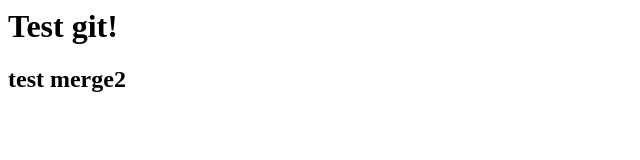
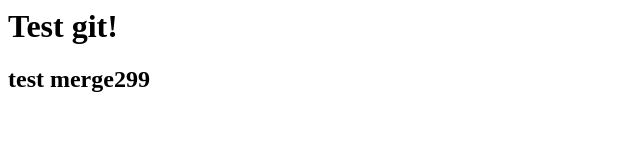
Before and after one commit to Lev458/test_git_and_docker, a plain HTML site: page index.html in a window 1280 px wide. Shown: the full height of the page, 0-640 px from the left. Drawn offline with Linux system fonts and the light colour scheme.

Commit message:
test and edit

```diff
--- a/index.html
+++ b/index.html
@@ -1,2 +1,2 @@
 <h1> Test git! </h1>
-<h2> test merge2 </h2>
+<h2> test merge299 </h2>
```
